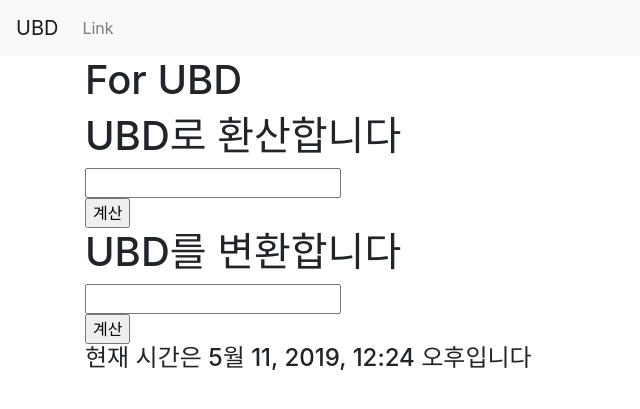
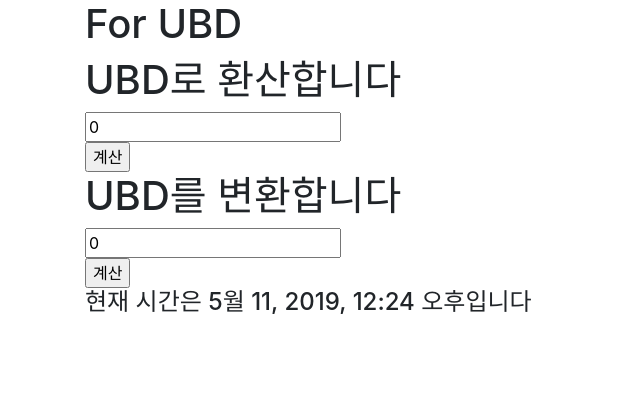
Before and after one commit to CitrusSoda/WEBUBD, a Django app: page / in a window 1280 px wide. Shown: the top 409 px of the page, without its empty margins (0-640 px from the left). Run offline with Django 3.2, Linux system fonts and the light colour scheme; some libraries are stand-ins or nearby versions.

Commit message:
feat: Delete navbar

```diff
--- a/TheUBDproject/UBDapp/templates/index.html
+++ b/TheUBDproject/UBDapp/templates/index.html
@@ -1,43 +1,17 @@
-{%extends 'base.html'%}
-{%block title%}홈{%endblock%}
-
-{%block content%}
-
-<nav class="navbar navbar-expand-lg navbar-light bg-light">
-  <a class="navbar-brand" href="{% url 'home' %}">UBD</a>
-  <button
-    class="navbar-toggler"
-    type="button"
-    data-toggle="collapse"
-    data-target="#navbarSupportedContent"
-    aria-controls="navbarSupportedContent"
-    aria-expanded="false"
-    aria-label="Toggle navigation"
-  >
-    <span class="navbar-toggler-icon"></span>
-  </button>
-
-  <div class="collapse navbar-collapse" id="navbarSupportedContent">
-    <ul class="navbar-nav mr-auto">
-      <li class="nav-item">
-        <a class="nav-link" href="#">Link</a>
-      </li>
-    </ul>
-  </div>
-</nav>
+{%extends 'base.html'%} {%block title%}홈{%endblock%} {%block content%}
 
 <div class="container">
   <h1>For UBD</h1>
   <!--ubd x/audience-->
   <h1>UBD로 환산합니다</h1>
   <form action="{% url 'ubdresult' %}">
-    <input type="number" name="ubdint" cols="30" rows="10" />
+    <input type="number" name="ubdint" cols="30" rows="10" value="0" />
     <br />
     <input type="submit" value="계산" />
   </form>
   <h1>UBD를 변환합니다</h1>
   <form action="{% url 'ubdresult_rev' %}">
-    <input type="number" name="ubdint_rev" cols="30" rows="10" />
+    <input type="number" name="ubdint_rev" cols="30" rows="10" value="0" />
     <br />
     <input type="submit" value="계산" />
   </form>
```
